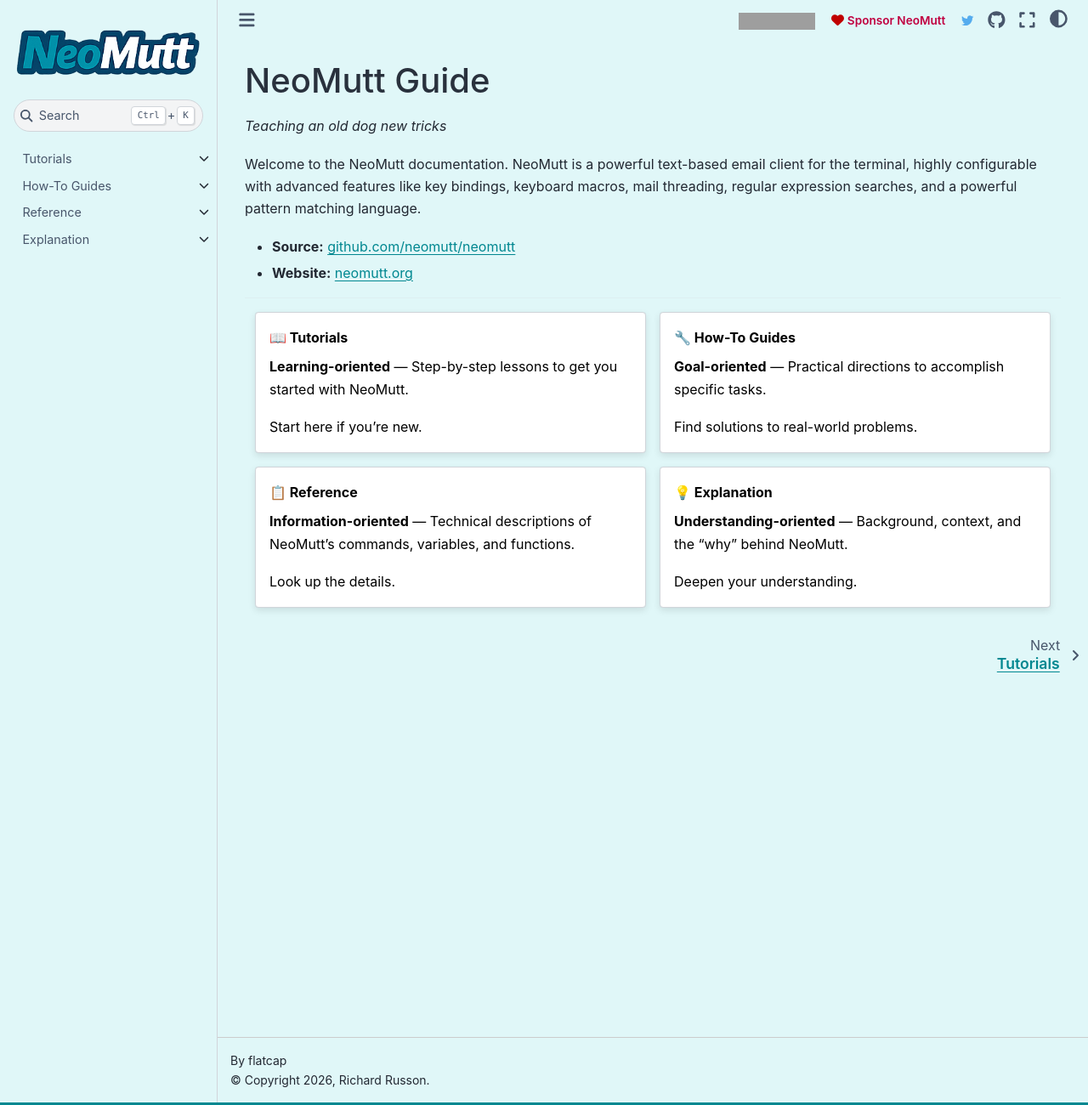
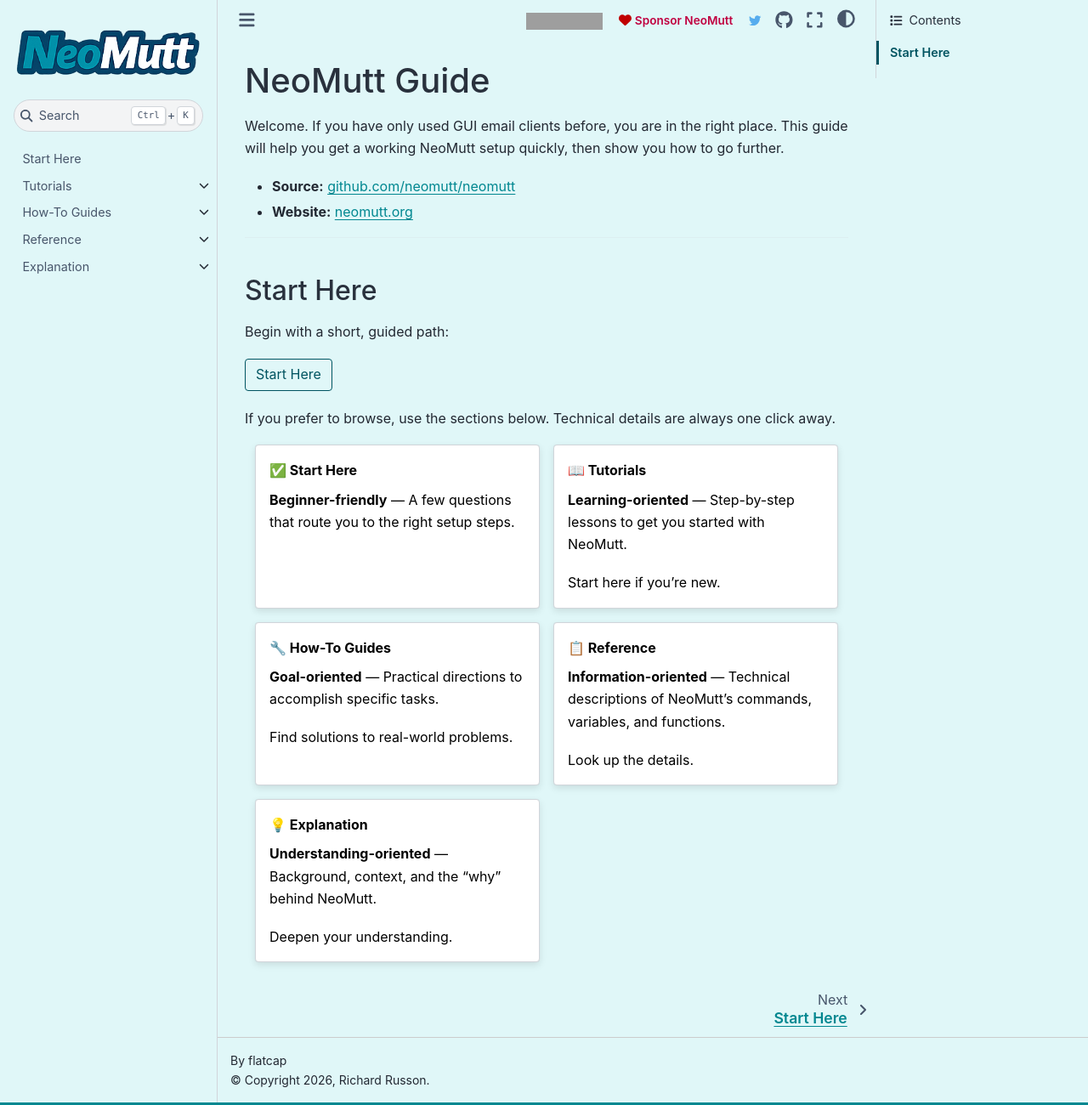
Before and after one commit to neomutt/docs, a Sphinx documentation site: the page built from docs/index.md, in a window 1280 px wide and 1300 px high. Shown: the whole window at 85% size. Built offline with Sphinx 7.4.7 and the Sphinx Book theme 1.1.4, drawn with Linux system fonts in a browser that asks for light colours; grey boxes are pictures that could not be loaded.

Commit message:
docs: make index more beginner-friendly

```diff
--- a/docs/index.md
+++ b/docs/index.md
@@ -6,20 +6,36 @@
 
 # NeoMutt Guide
 
-*Teaching an old dog new tricks*
-
-Welcome to the NeoMutt documentation. NeoMutt is a powerful text-based email client
-for the terminal, highly configurable with advanced features like key bindings,
-keyboard macros, mail threading, regular expression searches, and a powerful pattern
-matching language.
+Welcome. If you have only used GUI email clients before, you are in the right place.
+This guide will help you get a working NeoMutt setup quickly, then show you how to go further.
 
 - **Source:** [github.com/neomutt/neomutt](https://github.com/neomutt/neomutt)
 - **Website:** [neomutt.org](https://neomutt.org)
 
 ---
 
+## Start Here
+
+Begin with a short, guided path:
+
+:::{button-link} start-here
+:color: primary
+:outline:
+
+Start Here
+:::
+
+If you prefer to browse, use the sections below. Technical details are always one click away.
+
 ::::{grid} 2
 :gutter: 3
+
+:::{grid-item-card} ✅ Start Here
+:link: start-here
+:link-type: doc
+
+**Beginner-friendly** — A few questions that route you to the right setup steps.
+:::
 
 :::{grid-item-card} 📖 Tutorials
 :link: tutorials/index
@@ -65,6 +81,7 @@
 hidden: true
 ---
 
+start-here
 tutorials/index
 howto/index
 reference/index
```
